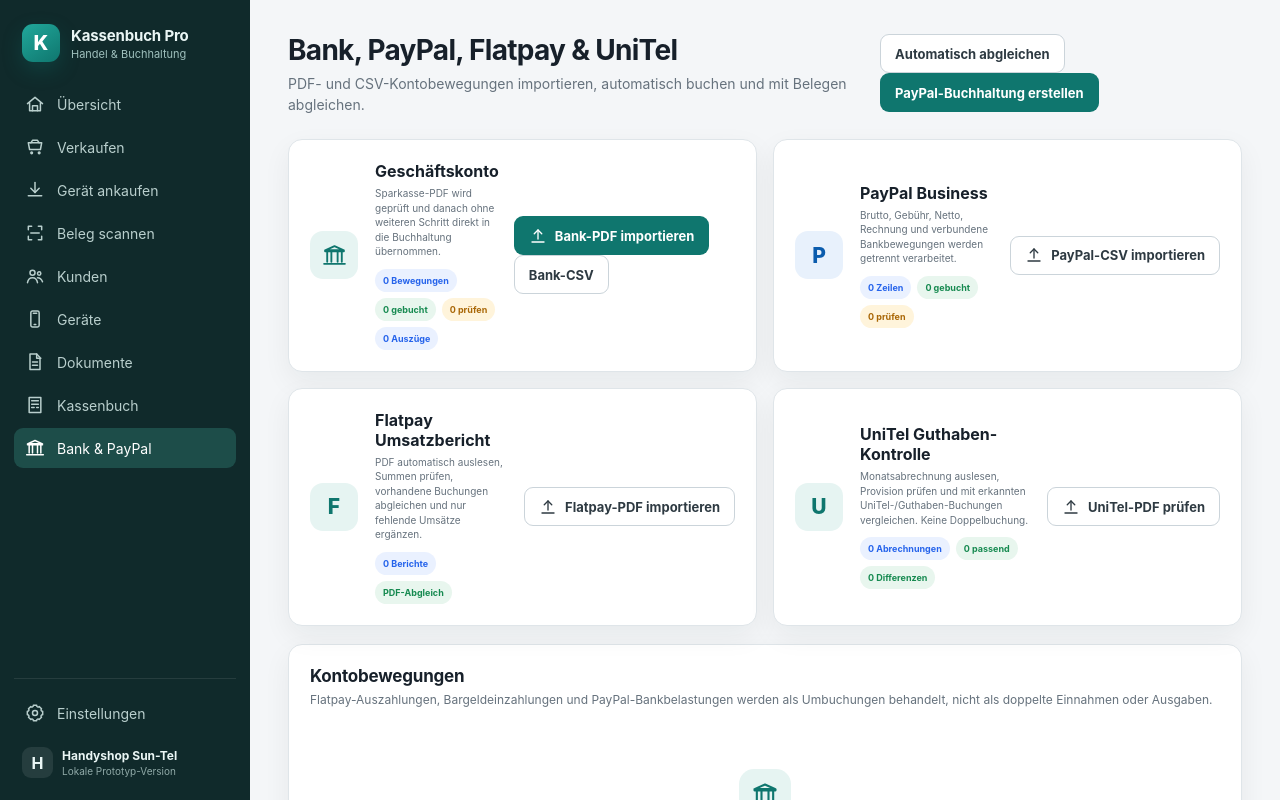
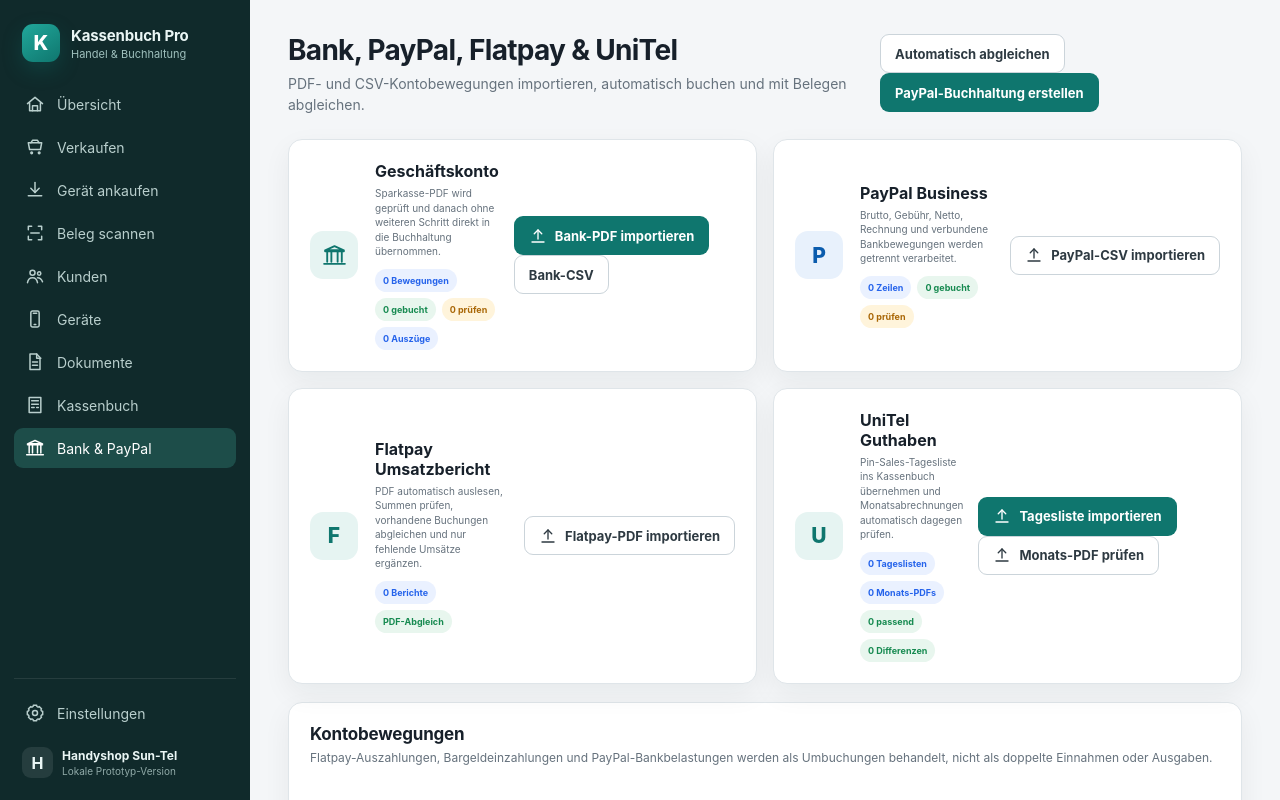
Before and after one commit to mtoere55/kassenbuch-pro, a Next.js app: page / in a window 1280 px wide. Both pictures are taken after a click on the button "Bank & PayPal". Shown: the top 800 px of the page. Built offline with nearby package versions, Linux system fonts and the light colour scheme.

Commit message:
Connect UniTel daily imports and live monthly reconciliation

```diff
--- a/src/components/pages/AccountsPage.tsx
+++ b/src/components/pages/AccountsPage.tsx
@@ -9,20 +9,18 @@
   parseSparkasseStatement,
 } from "@/lib/bank-statement";
 import { parseTransactionsCsv, summarizeImportedTransactions } from "@/lib/csv";
-import {
-  isInternalTransfer,
-  payPalBookkeepingStatusLabel,
-  preparePayPalBookkeeping,
-} from "@/lib/paypal-bookkeeping";
+import { isInternalTransfer, preparePayPalBookkeeping } from "@/lib/paypal-bookkeeping";
 import { readPdfWithLayout } from "@/lib/pdf-reader";
 import { useKassenStore } from "@/lib/store";
 import { reconcileImportedState } from "@/lib/transaction-reconciliation";
+import { buildUnitelDocumentControl } from "@/lib/unitel-control";
 import type { BusinessDocument, ImportedTransaction, ImportedTransactionType } from "@/lib/types";
 import { Icon } from "../Icon";
 import { Badge, Button, Card, EmptyState, PageHeader, StatCard } from "../ui";
 import { BankTransactionReviewModal } from "./BankTransactionReviewModal";
 import { FlatpayReportImportModal } from "./FlatpayReportImportModal";
 import { PayPalTransactionReviewModal } from "./PayPalTransactionReviewModal";
+import { UnitelDailyImportModal } from "./UnitelDailyImportModal";
 import { UnitelReportImportModal } from "./UnitelReportImportModal";
 
 const MAX_INLINE_PDF_BYTES = 3 * 1024 * 1024;
@@ -34,6 +32,7 @@
   const [selectedId, setSelectedId] = useState<string>();
   const [flatpayOpen, setFlatpayOpen] = useState(false);
   const [unitelOpen, setUnitelOpen] = useState(false);
+  const [unitelDailyOpen, setUnitelDailyOpen] = useState(false);
   const [bankPdfLoading, setBankPdfLoading] = useState(false);
   const bankCsvInput = useRef<HTMLInputElement>(null);
   const bankPdfInput = useRef<HTMLInputElement>(null);
@@ -142,10 +141,21 @@
   const flatpayReports = state.documents.filter(
     (document) => document.type === "zReport" && document.metadata?.provider === "Flatpay",
   );
+  const unitelDailyReports = state.documents.filter(
+    (document) => document.type === "zReport" && document.metadata?.reportKind === "Pin-Sales-Tagesliste",
+  );
   const unitelReports = state.documents
-    .filter((document) => document.type === "zReport" && document.metadata?.provider === "UniTel")
+    .filter((document) =>
+      document.type === "zReport" &&
+      document.metadata?.provider === "UniTel" &&
+      document.metadata?.reportKind === "Guthaben-Monatsabrechnung",
+    )
     .sort((left, right) => right.date.localeCompare(left.date));
-  const unitelMatched = unitelReports.filter((document) => document.metadata?.matchedExistingLedger === true).length;
+  const unitelControls = unitelReports.map((document) => ({
+    document,
+    control: buildUnitelDocumentControl(document, state.ledger),
+  }));
+  const unitelMatched = unitelControls.filter((item) => item.control?.exact).length;
   const sortedTransactions = useMemo(
     () =>
       [...state.importedTransactions].sort((left, right) =>
@@ -199,11 +209,14 @@
       <Card className="account-card">
         <div className="account-logo bank">U</div>
         <div>
-          <h2>UniTel Guthaben-Kontrolle</h2>
-          <p>Monatsabrechnung auslesen, Provision prüfen und mit erkannten UniTel-/Guthaben-Buchungen vergleichen. Keine Doppelbuchung.</p>
-          <div className="account-meta"><Badge tone="info">{unitelReports.length} Abrechnungen</Badge><Badge tone="success">{unitelMatched} passend</Badge><Badge tone={unitelReports.length - unitelMatched ? "warning" : "success"}>{unitelReports.length - unitelMatched} Differenzen</Badge></div>
+          <h2>UniTel Guthaben</h2>
+          <p>Pin-Sales-Tagesliste ins Kassenbuch übernehmen und Monatsabrechnungen automatisch dagegen prüfen.</p>
+          <div className="account-meta"><Badge tone="info">{unitelDailyReports.length} Tageslisten</Badge><Badge tone="info">{unitelReports.length} Monats-PDFs</Badge><Badge tone="success">{unitelMatched} passend</Badge><Badge tone={unitelReports.length - unitelMatched ? "warning" : "success"}>{unitelReports.length - unitelMatched} Differenzen</Badge></div>
         </div>
-        <Button variant="secondary" icon="upload" onClick={() => setUnitelOpen(true)}>UniTel-PDF prüfen</Button>
+        <div className="document-actions">
+          <Button icon="upload" onClick={() => setUnitelDailyOpen(true)}>Tagesliste importieren</Button>
+          <Button variant="secondary" icon="upload" onClick={() => setUnitelOpen(true)}>Monats-PDF prüfen</Button>
+        </div>
       </Card>
     </div>
     {paypalCount ? <div className="stat-grid">
@@ -212,26 +225,26 @@
       <StatCard label="Noch prüfen" value={String(paypalReview)} tone="negative" detail={`${paypalMatched} mit Beleg zugeordnet`} />
       <StatCard label="PayPal-Gebühren" value={formatCurrency(paypalFees)} tone="blue" detail="Entgelt aus CSV" />
     </div> : null}
-    {unitelReports.length ? <Card>
-      <div className="card-heading"><div><h2>UniTel Monatskontrolle</h2><p>Archivierte Monatsabrechnungen und der beim Import erkannte Kassenbuch-Abgleich. Die PDF erzeugt keine zusätzliche Umsatzbuchung.</p></div></div>
+    {unitelControls.length ? <Card>
+      <div className="card-heading"><div><h2>UniTel Monatskontrolle</h2><p>Der Abgleich wird live aus den aktuellen Tagessummen berechnet. Das Monats-PDF erzeugt keine doppelte Umsatzbuchung.</p></div></div>
       <div className="table-wrap">
         <table className="data-table">
           <thead><tr><th>Zeitraum</th><th>Rechnung</th><th>Guthaben Gesamt</th><th>Kassenbuch erkannt</th><th>Differenz</th><th>Provision Brutto</th><th>An UniTel</th><th>Status</th></tr></thead>
-          <tbody>{unitelReports.map((document) => {
-            const periodStart = metadataText(document, "periodStart");
-            const periodEnd = metadataText(document, "periodEnd");
-            const total = metadataNumber(document, "totalCardValue");
-            const ledgerTotal = metadataNumber(document, "recognizedLedgerTotal");
-            const difference = metadataNumber(document, "difference");
-            const matched = document.metadata?.matchedExistingLedger === true;
+          <tbody>{unitelControls.map(({ document, control }) => {
+            const total = control?.report.totalCardValue || metadataNumber(document, "totalCardValue");
+            const ledgerTotal = control?.ledgerTotal || 0;
+            const difference = control?.difference ?? total;
+            const matched = Boolean(control?.exact);
+            const periodStart = control?.report.periodStart || metadataText(document, "periodStart");
+            const periodEnd = control?.report.periodEnd || metadataText(document, "periodEnd");
             return <tr key={document.id}>
               <td>{periodStart && periodEnd ? `${formatDate(periodStart)} – ${formatDate(periodEnd)}` : formatDate(document.date)}</td>
-              <td><strong>{metadataText(document, "invoiceNumber") || document.documentNumber}</strong><small>{document.originalFileName || "PDF archiviert"}</small></td>
+              <td><strong>{control?.report.invoiceNumber || metadataText(document, "invoiceNumber") || document.documentNumber}</strong><small>{document.originalFileName || "PDF archiviert"}</small></td>
               <td>{formatCurrency(total)}</td>
-              <td>{formatCurrency(ledgerTotal)}<small>{metadataNumber(document, "recognizedLedgerEntries")} Buchung(en)</small></td>
+              <td>{formatCurrency(ledgerTotal)}<small>{control?.recognizedEntries || 0} Tagesbuchung(en)</small></td>
               <td className={matched ? "money-positive" : "money-negative"}><strong>{difference > 0 ? "+" : ""}{formatCurrency(difference)}</strong></td>
-              <td>{formatCurrency(metadataNumber(document, "commissionGross"))}<small>MwSt. {formatCurrency(metadataNumber(document, "commissionVat"))}</small></td>
-              <td>{formatCurrency(metadataNumber(document, "payableAmount"))}</td>
+              <td>{formatCurrency(control?.report.commissionGross || metadataNumber(document, "commissionGross"))}<small>MwSt. {formatCurrency(control?.report.commissionVat || metadataNumber(document, "commissionVat"))}</small></td>
+              <td>{formatCurrency(control?.report.payableAmount || metadataNumber(document, "payableAmount"))}</td>
               <td><Badge tone={matched ? "success" : "warning"}>{matched ? "Abgeglichen" : "Differenz prüfen"}</Badge></td>
             </tr>;
           })}</tbody>
@@ -262,19 +275,12 @@
     <PayPalTransactionReviewModal transaction={selectedTransaction?.accountType === "paypal" ? selectedTransaction : undefined} onClose={() => setSelectedId(undefined)} onSaved={setMessage} />
     <BankTransactionReviewModal transaction={selectedTransaction?.accountType === "bank" ? selectedTransaction : undefined} onClose={() => setSelectedId(undefined)} onSaved={setMessage} />
     <FlatpayReportImportModal open={flatpayOpen} onClose={() => setFlatpayOpen(false)} onImported={setMessage} />
+    <UnitelDailyImportModal open={unitelDailyOpen} onClose={() => setUnitelDailyOpen(false)} onImported={setMessage} />
     <UnitelReportImportModal open={unitelOpen} onClose={() => setUnitelOpen(false)} onImported={setMessage} />
   </div>;
 }
 
-function TransactionRow({
-  item,
-  document,
-  onReview,
-}: {
-  item: ImportedTransaction;
-  document?: BusinessDocument;
-  onReview: () => void;
-}) {
+function TransactionRow({ item, document, onReview }: { item: ImportedTransaction; document?: BusinessDocument; onReview: () => void }) {
   const paypalInternal = item.accountType === "paypal" && isInternalTransfer(item);
   const bankInternal = isBankInternalTransaction(item);
   const internal = paypalInternal || bankInternal;
@@ -300,14 +306,7 @@
 }
 
 function transactionTypeLabel(type?: ImportedTransactionType) {
-  return ({
-    payment: "Zahlung",
-    refund: "Rückzahlung",
-    bankFunding: "Bank → PayPal",
-    bankWithdrawal: "PayPal → Bank",
-    fee: "Gebühr",
-    other: "Umsatz",
-  } as const)[type || "other"];
+  return ({ payment: "Zahlung", refund: "Rückzahlung", bankFunding: "Bank → PayPal", bankWithdrawal: "PayPal → Bank", fee: "Gebühr", other: "Umsatz" } as const)[type || "other"];
 }
 
 function statusLabel(item: ImportedTransaction, internal: boolean) {
@@ -319,13 +318,7 @@
   if (document.metadata?.reportKind === "Kontoauszug") return "Kontoauszug";
   if (document.metadata?.provider === "Flatpay") return "Umsatzbericht";
   if (document.metadata?.provider === "UniTel") return "UniTel-Abrechnung";
-  return ({
-    invoice: "Rechnung",
-    receipt: "Quittung",
-    purchaseContract: "Ankaufvertrag",
-    supplierInvoice: "Eingangsrechnung",
-    zReport: "Tagesabschluss",
-  } as const)[document.type];
+  return ({ invoice: "Rechnung", receipt: "Quittung", purchaseContract: "Ankaufvertrag", supplierInvoice: "Eingangsrechnung", zReport: "Tagesabschluss" } as const)[document.type];
 }
 
 function metadataNumber(document: BusinessDocument, key: string): number {
```
